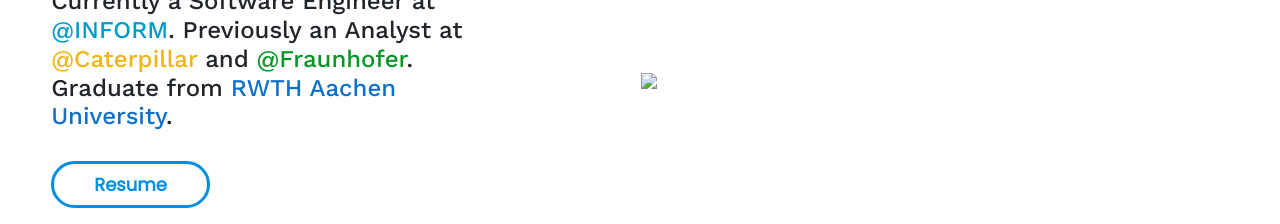
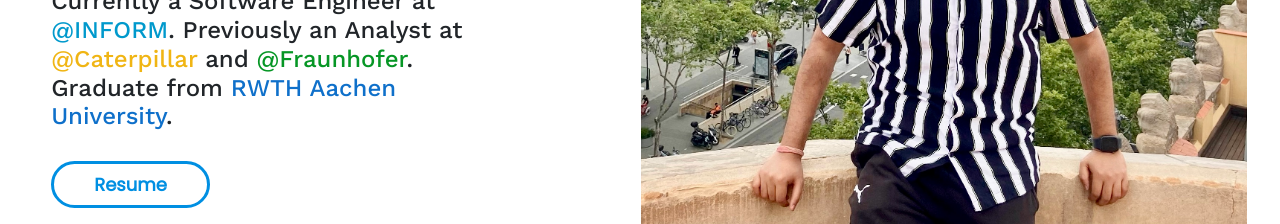
Before and after one commit to Prantikc22/portfolio, a plain HTML site: page index.html in a window 1280 px wide. Shown: the part 299-523 px from the top of the page. Drawn offline with nearby package versions, Linux system fonts and the light colour scheme.

Commit message:
Update index.html

```diff
--- a/index.html
+++ b/index.html
@@ -51,7 +51,7 @@
                     </tr>
                 </table>
             </td>
-            <td><img src="images/1912E9B4-A018-47EC-8A4B-D7271842F7BC_1_201_a.jpg" style="width: 95%; display:block;"></td>
+            <td><img src="images/1912E9B4-A018-47EC-8A4B-D7271842F7BC_1_201_a.jpeg" style="width: 95%; display:block;"></td>
         </tr>
     </table>
     <div id="projects">
```
